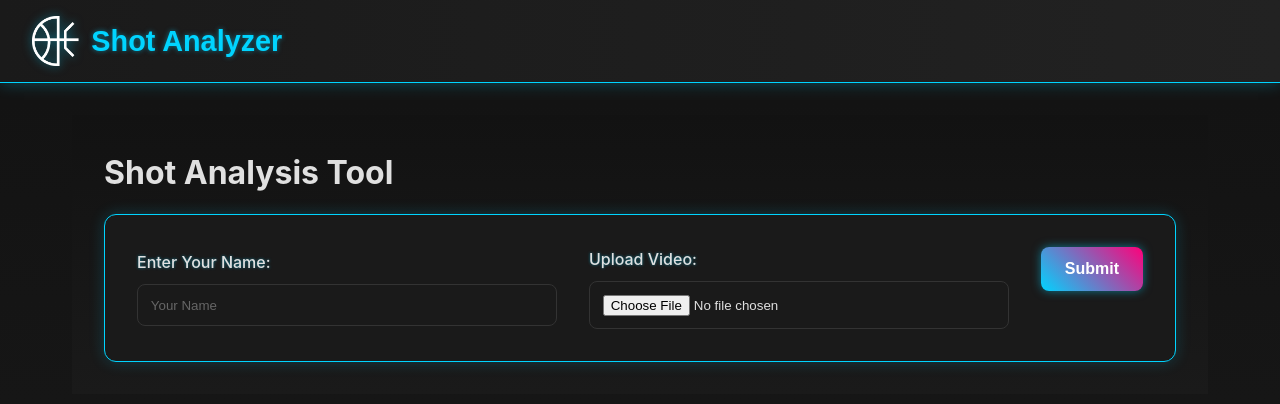
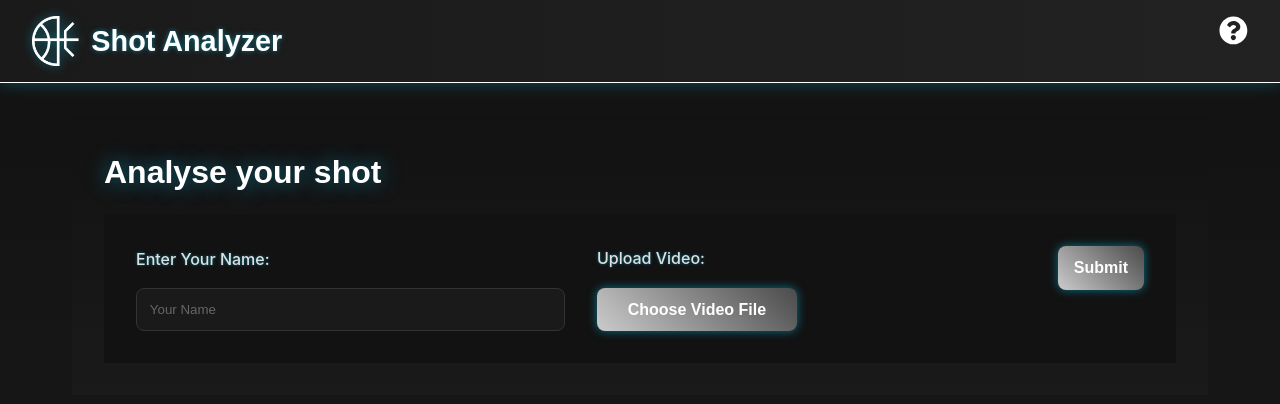
Before and after one commit to aiShootingCoach/ai_coach_frontend, a React (Create React App) app: page / in a window 1280 px wide. Shown: the top 404 px of the page. Built offline with nearby package versions, Linux system fonts and the light colour scheme.

Commit message:
color changes

```diff
--- a/public/feedback.json
+++ b/public/feedback.json
@@ -1,7 +1,7 @@
 [
     {
         "stage": "follow",
-        "result": "99.56%",
+        "result": "89.56%",
         "feedback": {
             "right_hip_angle": [
                 "Backward lean disrupts balance.",
@@ -37,7 +37,7 @@
     },
     {
         "stage": "loading",
-        "result": "93.65%",
+        "result": "73.65%",
         "feedback": {
             "right_elbow_angle": [
                 "Reduces power storage due to insufficient bend.",
@@ -75,7 +75,7 @@
     },
     {
         "stage": "release",
-        "result": "99.37%",
+        "result": "69.37%",
         "feedback": {
             "right_shoulder_angle": [
                 "Strains shoulder, reducing consistency.",
--- a/src/components/Home.js
+++ b/src/components/Home.js
@@ -1,6 +1,7 @@
-import React, { useState } from 'react';
-import { FaAngleDown, FaAngleUp } from 'react-icons/fa'; // Icons for collapse/expand
-import { MdVideocam, MdGesture, MdSend, MdFollowTheSigns } from 'react-icons/md'; // Stage-specific icons
+// Home.js
+import React, { useState, useRef } from 'react'; // Dodajemy useRef
+import { FaAngleDown, FaAngleUp } from 'react-icons/fa';
+import { MdVideocam, MdGesture, MdSend, MdFollowTheSigns } from 'react-icons/md';
 import '../styles/Home.css';
 import SectionWrapper from './SectionWrapper';
 
@@ -10,7 +11,8 @@ function Home() {
   const [loading, setLoading] = useState(false);
   const [results, setResults] = useState(null);
   const [error, setError] = useState(null);
-  const [expandedSections, setExpandedSections] = useState({}); // Track expanded state
+  const [expandedSections, setExpandedSections] = useState({});
+  const fileInputRef = useRef(null); // Ref dla inputu pliku
 
   const handleFileChange = (e) => {
     const selectedFile = e.target.files[0];
@@ -21,6 +23,10 @@ function Home() {
       setError('Please select a valid video file');
       setFile(null);
     }
+  };
+
+  const handleButtonClick = () => {
+    fileInputRef.current.click(); // Wywołujemy kliknięcie na ukrytym input
   };
 
   const handleSubmit = async (e) => {
@@ -40,7 +46,6 @@ function Home() {
       }
       const data = await response.json();
       setResults(data);
-      // Initialize all sections as expanded by default
       const initialExpanded = data.reduce((acc, stage) => ({
         ...acc,
         [stage.stage]: true,
@@ -60,12 +65,10 @@ function Home() {
     }));
   };
 
-  // Calculate average similarity score
   const averageScore = results
     ? (results.reduce((sum, stage) => sum + parseFloat(stage.result), 0) / results.length).toFixed(2)
     : null;
 
-  // Map stage keys to icons
   const stageIcons = {
     loading: <MdVideocam />,
     gather: <MdGesture />,
@@ -73,9 +76,17 @@ function Home() {
     follow: <MdFollowTheSigns />,
   };
 
+  const getScoreColorClass = (score) => {
+    const scoreValue = parseFloat(score);
+    if (scoreValue > 90) return 'green';
+    if (scoreValue > 80) return 'yellow';
+    if (scoreValue > 70) return 'orange';
+    return 'red';
+  };
+
   return (
     <div className="home-container">
-      <h1>Shot Analysis Tool</h1>
+      <h1>Analyse your shot</h1>
       <div className="upload-section">
         <form onSubmit={handleSubmit} className="upload-form">
           <div className="form-group">
@@ -97,7 +108,16 @@ function Home() {
               accept="video/*"
               onChange={handleFileChange}
               required
+              ref={fileInputRef}
+              className="hidden-file-input" // Ukrywamy domyślny input
             />
+            <button
+              type="button"
+              className="custom-file-button"
+              onClick={handleButtonClick}
+            >
+              {file ? file.name : 'Choose Video File'}
+            </button>
           </div>
           <button type="submit" disabled={loading}>
             {loading ? 'Processing...' : 'Submit'}
@@ -122,6 +142,7 @@ function Home() {
                 ? "Follow-Thru"
                 : stageKey.charAt(0).toUpperCase() + stageKey.slice(1);
             const isExpanded = expandedSections[stageKey];
+            const colorClass = getScoreColorClass(stageData.result);
 
             return (
               <div className="recommendation-section" key={stageKey}>
@@ -133,7 +154,7 @@ function Home() {
                   onKeyDown={(e) => e.key === 'Enter' && toggleSection(stageKey)}
                 >
                   <div className="header-content">
-                      {stageIcons[stageKey]}
+                    <span className={colorClass}>{stageIcons[stageKey]}</span>
                     <h3>{stageName}</h3>
                   </div>
                   {isExpanded ? <FaAngleUp /> : <FaAngleDown />}
@@ -142,17 +163,17 @@ function Home() {
                   <div className="recommendation-content">
                     <div className="progress-bar">
                       <div
-                          className="progress-fill"
+                        className={`progress-fill ${colorClass}`}
                         style={{ width: `${stageData.result}%` }}
                       ></div>
                     </div>
-                      <p className="similarity-text">
+                    <p className={`similarity-text ${colorClass}`}>
                       Similarity: {parseFloat(stageData.result).toFixed(2)}%
                     </p>
                     {Object.entries(stageData.feedback).map(
                       ([feature, feedbackArr], idx) => (
                         <div className="feedback-item" key={feature + idx}>
-                            <strong>{feature.replace(/_/g, " ")}:</strong>
+                          <strong className={colorClass}>{feature.replace(/_/g, " ")}:</strong>
                           <ul>
                             {feedbackArr.map((msg, i) => (
                               <li key={i}>{msg}</li>
--- /dev/null
+++ b/src/components/InstructionsModal.js
@@ -0,0 +1,67 @@
+import React, { useState } from 'react';
+import '../styles/InstructionsModal.css';
+import { FaArrowLeft, FaArrowRight, FaTimes } from 'react-icons/fa';
+
+function InstructionsModal({ isOpen, onClose }) {
+  const [currentPage, setCurrentPage] = useState(0);
+
+  const pages = [
+    {
+      title: 'Step 1: Enter Your Details',
+      content: 'Start by entering your name in the provided text field. Then, click the "Choose Video File" button to upload a video of your shot. Ensure the video is in a supported format (e.g., MP③MP4, MOV).',
+    },
+    {
+      title: 'Step 2: Submit for Analysis',
+      content: 'Once you have entered your name and selected a video, click the "Submit" button. The system will analyze your video and compare it to optimal shot techniques.',
+    },
+    {
+      title: 'Step 3: Review Your Results',
+      content: 'After processing, you will see a detailed analysis of your shot, broken down into stages (Loading, Gather, Release, Follow-Thru). Each stage includes a similarity score and specific feedback to improve your technique.',
+    },
+  ];
+
+  if (!isOpen) return null;
+
+  const handleNext = () => {
+    setCurrentPage((prev) => (prev + 1) % pages.length);
+  };
+
+  const handlePrev = () => {
+    setCurrentPage((prev) => (prev - 1 + pages.length) % pages.length);
+  };
+
+  return (
+    <div className="modal-overlay">
+      <div className="modal-content">
+        <button className="modal-close-button" onClick={onClose} aria-label="Close instructions">
+          <FaTimes />
+        </button>
+        <h2>{pages[currentPage].title}</h2>
+        <p>{pages[currentPage].content}</p>
+        <div className="modal-navigation">
+          <button
+            className="nav-button"
+            onClick={handlePrev}
+            disabled={currentPage === 0}
+            aria-label="Previous page"
+          >
+            <FaArrowLeft />
+          </button>
+          <span className="page-indicator">
+            {currentPage + 1} / {pages.length}
+          </span>
+          <button
+            className="nav-button"
+            onClick={handleNext}
+            disabled={currentPage === pages.length - 1}
+            aria-label="Next page"
+          >
+            <FaArrowRight />
+          </button>
+        </div>
+      </div>
+    </div>
+  );
+}
+
+export default InstructionsModal;
--- a/src/components/Navbar.js
+++ b/src/components/Navbar.js
@@ -1,14 +1,25 @@
-import React from 'react';
+import React, { useState } from 'react';
+import { FaQuestionCircle } from 'react-icons/fa'; // Ikona znaku zapytania
 import '../styles/Navbar.css';
-import logo from '../assets/logo.png'; // Add your logo file to the assets folder
+import InstructionsModal from './InstructionsModal.js'; // Import nowego komponentu
+import logo from '../assets/logo.png';
 
 function Navbar() {
+  const [isModalOpen, setIsModalOpen] = useState(false);
+
+  const openModal = () => setIsModalOpen(true);
+  const closeModal = () => setIsModalOpen(false);
+
   return (
     <nav className="navbar">
       <div className="navbar-brand">
         <img src={logo} alt="Logo" className="navbar-logo" />
         <h1>Shot Analyzer</h1>
       </div>
+      <button className="help-button" onClick={openModal} aria-label="Open instructions">
+        <FaQuestionCircle />
+      </button>
+      <InstructionsModal isOpen={isModalOpen} onClose={closeModal} />
     </nav>
   );
 }
--- a/src/styles/App.css
+++ b/src/styles/App.css
@@ -1,6 +1,7 @@
 :root {
-  --primary-color: #00d4ff; /* Neon cyan for primary elements */
-  --secondary-color: #ff007a; /* Neon magenta for hover/accent */
+  --primary-color: #ffffff; /* Neon cyan for primary elements */
+  --button-color: #cbcbcb; /* Neon cyan for buttons */
+  --secondary-color: #4b4b4b; /* Neon magenta for hover/accent */
   --background-color: #121212; /* Darker background for futuristic feel */
   --surface-color: #1a1a1a; /* Slightly lighter surface for contrast */
   --text-color: #e0e0e0; /* Light gray for readability */
@@ -36,8 +37,8 @@ body {
   width: 100%;
 }
 
-button {
-  background: linear-gradient(45deg, var(--primary-color), var(--secondary-color));
+/* button {
+  background: linear-gradient(45deg, var(--button-color), var(--secondary-color));
   color: #fff;
   border: none;
   padding: 0.8rem 1.5rem;
@@ -46,7 +47,7 @@ button {
   font-weight: 600;
   transition: transform 0.2s ease, box-shadow 0.2s ease;
   box-shadow: 0 0 10px var(--glow-color);
-}
+} */
 
 button:hover {
   transform: scale(1.05);
--- a/src/styles/Home.css
+++ b/src/styles/Home.css
@@ -6,14 +6,22 @@
   padding: 0.5rem;
   background: linear-gradient(180deg, var(--background-color), var(--surface-color));
 }
-
+h1 {
+  color: var(--primary-color);
+  font-size: 2rem;
+  font-weight: 700;
+  margin: 0;
+  font-family: 'Orbitron', sans-serif;
+  text-shadow: 0 0 20px var(--glow-color);
+  transition: text-shadow 0.3s ease;
+}
 .upload-section,
 .results-section {
-  background-color: var(--surface-color);
+  background-color: var(--background-color);
   padding: 1rem;
-  border-radius: 12px;
-  box-shadow: 0 0 15px rgba(0, 212, 255, 0.2);
-  border: 1px solid var(--primary-color);
+  /* border-radius: 12px;
+  box-shadow: 0 0 15px rgba(0, 212, 255, 0.2); */
+  border:  none/*1px solid var(--primary-color);*/
 }
 
 .upload-section h2,
@@ -48,7 +56,7 @@ button {
   font-size: 1rem;
   font-weight: bold;
   color: #fff;
-  background: linear-gradient(45deg, var(--primary-color), var(--secondary-color));
+  background: linear-gradient(45deg, var(--button-color), var(--secondary-color));
   border: none;
   border-radius: 8px;
   cursor: pointer;
@@ -147,8 +155,23 @@ button:disabled {
 }
 
 .header-content svg {
-  color: var(--primary-color);
   font-size: 1.5rem;
+}
+
+.header-content svg.green {
+  color: #00ff00; /* Green for >90 */
+}
+
+.header-content svg.yellow {
+  color: #ffff00; /* Yellow for >80 and ≤90 */
+}
+
+.header-content svg.orange {
+  color: #ff9900; /* Orange for >70 and ≤80 */
+}
+
+.header-content svg.red {
+  color: #ff0000; /* Red for ≤70 */
 }
 
 .recommendation-content {
@@ -164,15 +187,45 @@ button:disabled {
 }
 
 .progress-fill {
-  background: linear-gradient(90deg, var(--primary-color), var(--secondary-color));
   height: 100%;
   transition: width 0.5s ease-in-out;
 }
 
+.progress-fill.green {
+  background: linear-gradient(90deg, #00ff00, #00cc00); /* Green for >90 */
+}
+
+.progress-fill.yellow {
+  background: linear-gradient(90deg, #ffff00, #ffcc00); /* Yellow for >80 and ≤90 */
+}
+
+.progress-fill.orange {
+  background: linear-gradient(90deg, #ff9900, #ff6600); /* Orange for >70 and ≤80 */
+}
+
+.progress-fill.red {
+  background: linear-gradient(90deg, #ff0000, #cc0000); /* Red for ≤70 */
+}
+
 .similarity-text {
-  color: var(--text-color);
   font-weight: 500;
   margin-bottom: 0.5rem;
+}
+
+.similarity-text.green {
+  color: #00ff00; /* Green text for >90 */
+}
+
+.similarity-text.yellow {
+  color: #ffff00; /* Yellow text for >80 and ≤90 */
+}
+
+.similarity-text.orange {
+  color: #ff9900; /* Orange text for >70 and ≤80 */
+}
+
+.similarity-text.red {
+  color: #ff0000; /* Red text for ≤70 */
 }
 
 .feedback-item {
@@ -180,8 +233,23 @@ button:disabled {
 }
 
 .feedback-item strong {
-  color: var(--primary-color);
   text-shadow: 0 0 3px var(--glow-color);
+}
+
+.feedback-item strong.green {
+  color: #00ff00; /* Green for >90 */
+}
+
+.feedback-item strong.yellow {
+  color: #ffff00; /* Yellow for >80 and ≤90 */
+}
+
+.feedback-item strong.orange {
+  color: #ff9900; /* Orange for >70 and ≤80 */
+}
+
+.feedback-item strong.red {
+  color: #ff0000; /* Red for ≤70 */
 }
 
 .recommendation-section li {
@@ -203,9 +271,53 @@ button:disabled {
   padding-left: 0;
   margin-left: 0;
 }
+.hidden-file-input {
+  display: none;
+}
+
+/* Styl niestandardowego przycisku do wyboru pliku */
+.custom-file-button {
+  padding: 0.8rem 1.5rem;
+  font-size: 1rem;
+  font-weight: bold;
+  color: #fff;
+  background: linear-gradient(45deg, var(--button-color), var(--secondary-color));
+  border: none;
+  border-radius: 8px;
+  cursor: pointer;
+  transition: background-color 0.3s ease, transform 0.2s ease, box-shadow 0.2s ease;
+  box-shadow: 0 0 10px var(--glow-color);
+  width: 100%; /* Dopasowanie szerokości do innych elementów formularza */
+  text-align: center;
+  overflow: hidden;
+  white-space: nowrap;
+  text-overflow: ellipsis; /* Skraca długie nazwy plików */
+}
+
+.custom-file-button:hover {
+  transform: scale(1.05);
+  box-shadow: 0 0 20px var(--glow-color);
+}
+
+.custom-file-button:active {
+  transform: scale(0.95);
+}
+
+/* Styl dla labelki, aby była spójna */
+.form-group label {
+  font-weight: 500;
+  color: var(--text-color);
+  text-shadow: 0 0 3px var(--glow-color);
+  margin-bottom: 0.5rem;
+}
+
 
 /* Larger screens (tablet and desktop) */
 @media (min-width: 768px) {
+  .custom-file-button {
+    width: auto; /* Na większych ekranach przycisk nie musi zajmować pełnej szerokości */
+    min-width: 200px; /* Minimalna szerokość dla estetyki */
+  }
   .home-container {
     padding: 2rem;
   }
@@ -291,7 +403,7 @@ button:disabled {
   font-size: 1rem;
   font-weight: bold;
   color: #fff;
-  background: linear-gradient(45deg, var(--primary-color), var(--secondary-color));
+  background: linear-gradient(45deg, var(--button-color), var(--secondary-color));
   border: none;
   border-radius: 8px;
   cursor: pointer;
--- /dev/null
+++ b/src/styles/InstructionsModal.css
@@ -0,0 +1,77 @@
+.modal-overlay {
+    position: fixed;
+    top: 0;
+    left: 0;
+    right: 0;
+    bottom: 0;
+    background: rgba(0, 0, 0, 0.7);
+    display: flex;
+    justify-content: center;
+    align-items: center;
+    z-index: 1000;
+  }
+
+  .modal-content {
+    background: var(--surface-color);
+    padding: 2rem;
+    border-radius: 12px;
+    max-width: 90%;
+    width: 500px;
+    box-shadow: 0 0 20px var(--glow-color);
+    color: var(--text-color);
+    position: relative;
+    font-family: 'Inter', sans-serif;
+  }
+
+  .modal-close-button {
+    position: absolute;
+    top: 0.5rem;
+    right: 0.5rem;
+    background: transparent;
+    border: none;
+    color: var(--primary-color);
+    font-size: 1.2rem;
+    cursor: pointer;
+    transition: transform 0.2s ease, text-shadow 0.2s ease;
+  }
+
+  .modal-close-button:hover {
+    transform: scale(1.1);
+    text-shadow: 0 0 10px var(--glow-color);
+  }
+
+  .modal-content h2 {
+    color: var(--primary-color);
+    font-size: 1.8rem;
+    font-family: 'Orbitron', sans-serif;
+    text-shadow: 0 0 5px var(--glow-color);
+    margin-bottom: 1rem;
+  }
+
+  .modal-content p {
+    margin-bottom: 1.5rem;
+    line-height: 1.6;
+  }
+
+  .modal-navigation {
+    display: flex;
+    justify-content: space-between;
+    align-items: center;
+  }
+
+  .nav-button {
+    background: linear-gradient(45deg, var(--primary-color), var(--secondary-color));
+    color: #fff;
+    border: none;
+    padding: 0.5rem 1rem;
+    border-radius: 8px;
+    cursor: pointer;
+    font-size: 1rem;
+    transition: transform 0.2s ease, box-shadow 0.2s ease;
+    box-shadow: 0 0 10px var(--glow-color);
+  }
+
+  .nav-button:hover {
+    transform: scale(1.05);
+    box-shadow: 0 0 15px var(--glow-color);
+    }
--- a/src/styles/Navbar.css
+++ b/src/styles/Navbar.css
@@ -1,10 +1,11 @@
 /* Mobile-first styles */
 .navbar {
-  background: linear-gradient(90deg, var(--surface-color), #222); /* Gradient for futuristic look */
+  background: linear-gradient(90deg, var(--surface-color), #222);
   padding: 1rem;
-  box-shadow: 0 0 15px rgba(0, 212, 255, 0.3); /* Neon shadow */
+  box-shadow: 0 0 15px rgba(0, 212, 255, 0.3);
   display: flex;
-  justify-content: center;
+  justify-content: space-between;
+  align-items: center;
   border-bottom: 1px solid var(--primary-color);
 }
 
@@ -25,13 +26,13 @@
 .navbar-brand {
   display: flex;
   align-items: center;
-  gap: 0.5rem; /* Space between logo and title */
+  gap: 0.5rem;
 }
 
 .navbar-logo {
-  height: 50px; /* Fixed height for the logo */
-  width: auto; /* Maintain aspect ratio */
-  object-fit: contain; /* Ensure the logo fits within its container */
+  height: 50px;
+  width: auto;
+  object-fit: contain;
   filter: drop-shadow(0 0 5px var(--glow-color));
   transition: transform 0.3s ease;
 }
@@ -40,14 +41,34 @@
   transform: scale(1.1);
 }
 
+.navbar .help-button {
+  background: transparent;
+  border: none; /* Brak ramki */
+  box-shadow: none; /* Usunięcie cienia */
+  color: var(--primary-color);
+  font-size: 1.5rem;
+  cursor: pointer;
+  transition: transform 0.2s ease, text-shadow 0.2s ease;
+  border-radius: 0; /* Usunięcie zaokrąglenia narożników */
+  padding: 0; /* Usunięcie paddingu z App.css */
+}
+
+.navbar .help-button:hover {
+  transform: scale(1.1);
+  text-shadow: 0 0 10px var(--glow-color);
+}
+
 /* Larger screens (tablet and desktop) */
 @media (min-width: 768px) {
   .navbar {
-    justify-content: flex-start;
     padding: 1rem 2rem;
   }
 
   .navbar-brand h1 {
     font-size: 1.8rem;
   }
+
+  .navbar .help-button {
+    font-size: 1.8rem;
+  }
 }
```
Also changed, not shown: 1 other file (tests, documents, lock files or other folders). Lines whose indentation alone changed are shown as unchanged.
